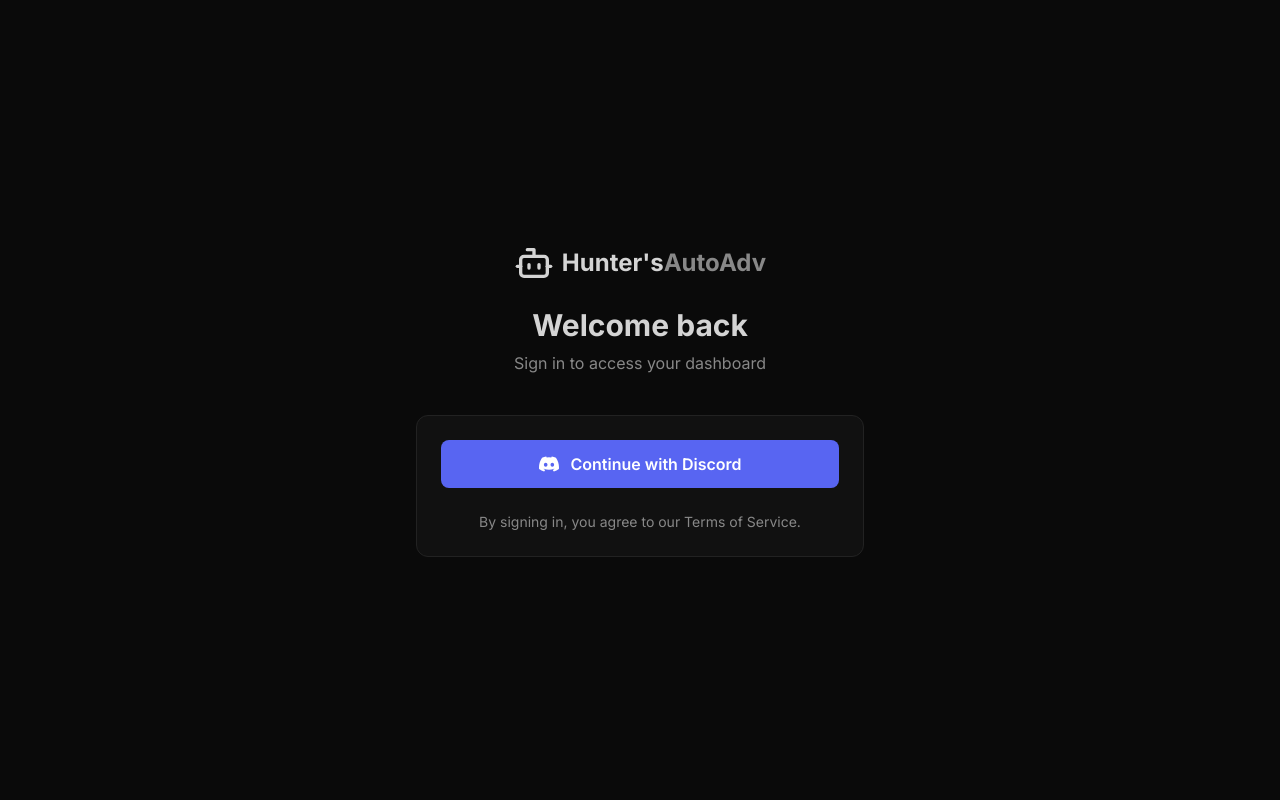
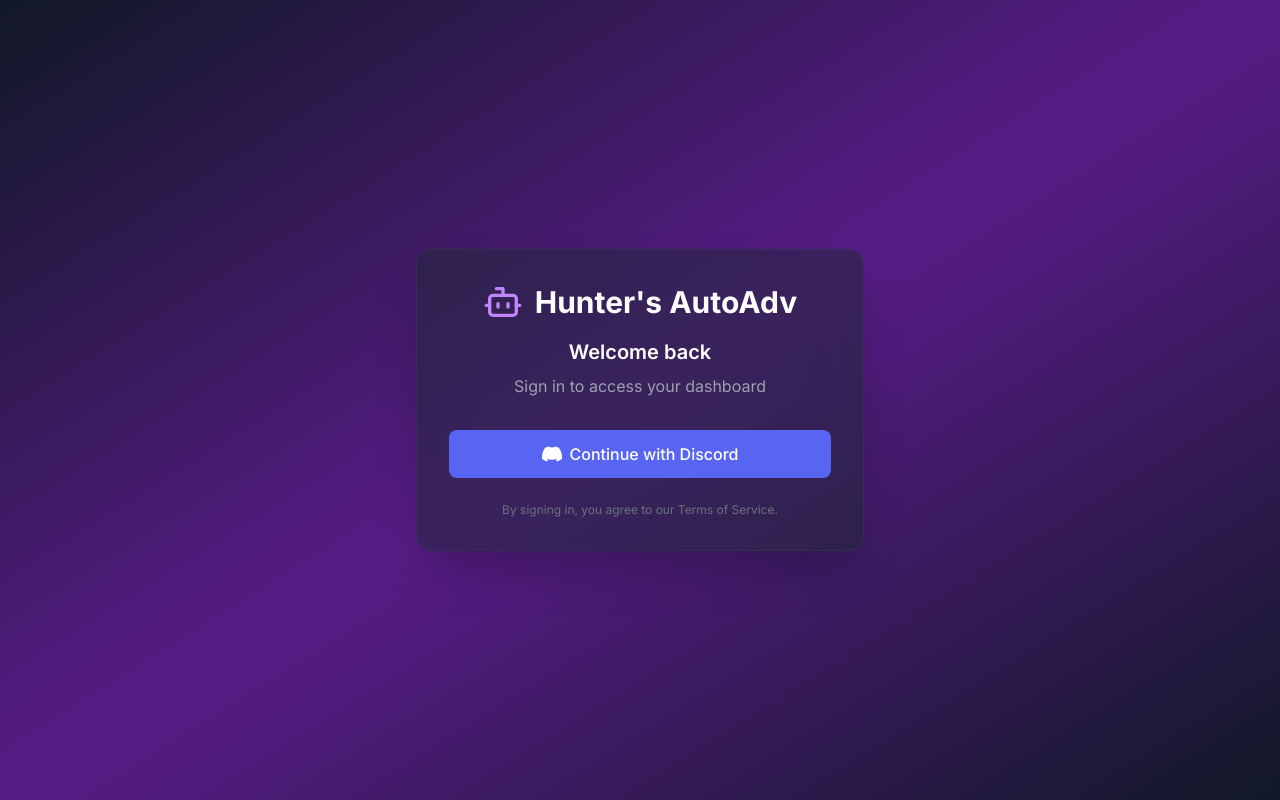
Before and after one commit to whitexhunter/hunters-auto-adv, a Next.js app in the folder dashboard/: page /login in a window 1280 px wide. Built offline with nearby package versions, Linux system fonts and the light colour scheme.

Commit message:
Refactor login page to use Suspense for loading

```diff
--- a/dashboard/src/app/login/page.tsx
+++ b/dashboard/src/app/login/page.tsx
@@ -1,12 +1,12 @@
 'use client';
 
-import { useState, useEffect } from 'react';
+import { useState, useEffect, Suspense } from 'react';
 import { useRouter, useSearchParams } from 'next/navigation';
 import Link from 'next/link';
 import { Bot, Loader2 } from 'lucide-react';
 import axios from 'axios';
 
-export default function LoginPage() {
+function LoginContent() {
   const router = useRouter();
   const searchParams = useSearchParams();
   const [loading, setLoading] = useState(false);
@@ -37,34 +37,56 @@
   }
 
   return (
-    <div className="min-h-screen flex items-center justify-center px-4">
-      <div className="max-w-md w-full">
-        <div className="text-center mb-10">
-          <Link href="/" className="inline-flex items-center gap-2 mb-6">
-            <Bot className="w-10 h-10" />
-            <span className="text-2xl font-bold">Hunter's<span className="text-dark-100">AutoAdv</span></span>
-          </Link>
-          <h1 className="text-3xl font-bold mb-2">Welcome back</h1>
-          <p className="text-dark-100">Sign in to access your dashboard</p>
-        </div>
+    <div className="min-h-screen bg-gradient-to-br from-gray-900 via-purple-900 to-gray-900 flex items-center justify-center p-4">
+      <div className="w-full max-w-md">
+        <div className="bg-gray-800/50 backdrop-blur-xl rounded-2xl p-8 shadow-2xl border border-gray-700/50">
+          <div className="text-center mb-8">
+            <div className="flex items-center justify-center gap-3 mb-4">
+              <Bot className="w-10 h-10 text-purple-400" />
+              <h1 className="text-3xl font-bold text-white">Hunter's AutoAdv</h1>
+            </div>
+            <h2 className="text-xl font-semibold text-white mb-2">Welcome back</h2>
+            <p className="text-gray-400">Sign in to access your dashboard</p>
+          </div>
 
-        <div className="card">
           {error && (
-            <div className="mb-4 p-3 bg-red-900/30 border border-red-800 rounded-lg text-red-400 text-sm">{error}</div>
+            <div className="bg-red-500/10 border border-red-500/20 rounded-lg p-3 mb-6">
+              <p className="text-red-400 text-sm text-center">{error}</p>
+            </div>
           )}
 
-          <button onClick={loginWithDiscord} disabled={loading} className="w-full bg-[#5865F2] hover:bg-[#4752C4] text-white font-semibold py-3 rounded-lg flex items-center justify-center gap-3 transition-colors disabled:opacity-50">
-            {loading ? <Loader2 className="w-5 h-5 animate-spin" /> : (
+          <button
+            onClick={loginWithDiscord}
+            disabled={loading}
+            className="w-full bg-[#5865F2] hover:bg-[#4752C4] disabled:opacity-50 disabled:cursor-not-allowed text-white font-medium py-3 px-4 rounded-lg transition-all duration-200 flex items-center justify-center gap-2"
+          >
+            {loading ? (
+              <Loader2 className="w-5 h-5 animate-spin" />
+            ) : (
               <svg className="w-5 h-5" viewBox="0 0 24 24" fill="currentColor">
-                <path d="M20.317 4.37a19.791 19.791 0 0 0-4.885-1.515.074.074 0 0 0-.079.037c-.21.375-.444.864-.608 1.25a18.27 18.27 0 0 0-5.487 0 12.64 12.64 0 0 0-.617-1.25.077.077 0 0 0-.079-.037A19.736 19.736 0 0 0 3.677 4.37a.07.07 0 0 0-.032.027C.533 9.046-.32 13.58.099 18.057a.082.082 0 0 0 .031.057 19.9 19.9 0 0 0 5.993 3.03.078.078 0 0 0 .084-.028 14.09 14.09 0 0 0 1.226-1.994.076.076 0 0 0-.041-.106 13.107 13.107 0 0 1-1.872-.892.077.077 0 0 1-.008-.128 10.2 10.2 0 0 0 .372-.292.074.074 0 0 1 .077-.01c3.928 1.793 8.18 1.793 12.062 0a.074.074 0 0 1 .078.01c.12.098.246.198.373.292a.077.077 0 0 1-.006.127 12.299 12.299 0 0 1-1.873.892.077.077 0 0 0-.041.107c.36.698.772 1.362 1.225 1.993a.076.076 0 0 0 .084.028 19.839 19.839 0 0 0 6.002-3.03.077.077 0 0 0 .032-.054c.5-5.177-.838-9.674-3.549-13.66a.061.061 0 0 0-.031-.03zM8.02 15.33c-1.183 0-2.157-1.085-2.157-2.419 0-1.333.956-2.419 2.157-2.419 1.21 0 2.176 1.096 2.157 2.42 0 1.333-.956 2.418-2.157 2.418zm7.975 0c-1.183 0-2.157-1.085-2.157-2.419 0-1.333.955-2.419 2.157-2.419 1.21 0 2.176 1.096 2.157 2.42 0 1.333-.946 2.418-2.157 2.418z"/>
+                <path d="M20.317 4.3698a19.7913 19.7913 0 00-4.8851-1.5152.0741.0741 0 00-.0785.0371c-.211.3753-.4447.8648-.6083 1.2495-1.8447-.2762-3.68-.2762-5.4868 0-.1636-.3933-.4058-.8742-.6177-1.2495a.077.077 0 00-.0785-.037 19.7363 19.7363 0 00-4.8852 1.515.0699.0699 0 00-.0321.0277C.5334 9.0458-.319 13.5799.0992 18.0578a.0824.0824 0 00.0312.0561c2.0528 1.5076 4.0413 2.4228 5.9929 3.0294a.0777.0777 0 00.0842-.0276c.4616-.6304.8731-1.2952 1.226-1.9942a.076.076 0 00-.0416-.1057c-.6528-.2476-1.2743-.5495-1.8722-.8923a.077.077 0 01-.0076-.1277c.1258-.0943.2517-.1923.3718-.2914a.0743.0743 0 01.0776-.0105c3.9278 1.7933 8.18 1.7933 12.0614 0a.0739.0739 0 01.0785.0095c.1202.099.246.1981.3728.2924a.077.077 0 01-.0066.1276 12.2986 12.2986 0 01-1.873.8914.0766.0766 0 00-.0407.1067c.3604.698.7719 1.3628 1.225 1.9932a.076.076 0 00.0842.0286c1.961-.6067 3.9495-1.5219 6.0023-3.0294a.077.077 0 00.0313-.0552c.5004-5.177-.8382-9.6739-3.5485-13.6604a.061.061 0 00-.0312-.0286z" />
               </svg>
             )}
             {loading ? 'Signing in...' : 'Continue with Discord'}
           </button>
 
-          <div className="mt-6 text-center text-sm text-dark-100">By signing in, you agree to our Terms of Service.</div>
+          <p className="text-gray-500 text-xs text-center mt-6">
+            By signing in, you agree to our Terms of Service.
+          </p>
         </div>
       </div>
     </div>
   );
 }
+
+export default function LoginPage() {
+  return (
+    <Suspense fallback={
+      <div className="min-h-screen bg-gradient-to-br from-gray-900 via-purple-900 to-gray-900 flex items-center justify-center">
+        <Loader2 className="w-8 h-8 text-purple-400 animate-spin" />
+      </div>
+    }>
+      <LoginContent />
+    </Suspense>
+  );
+}
```
